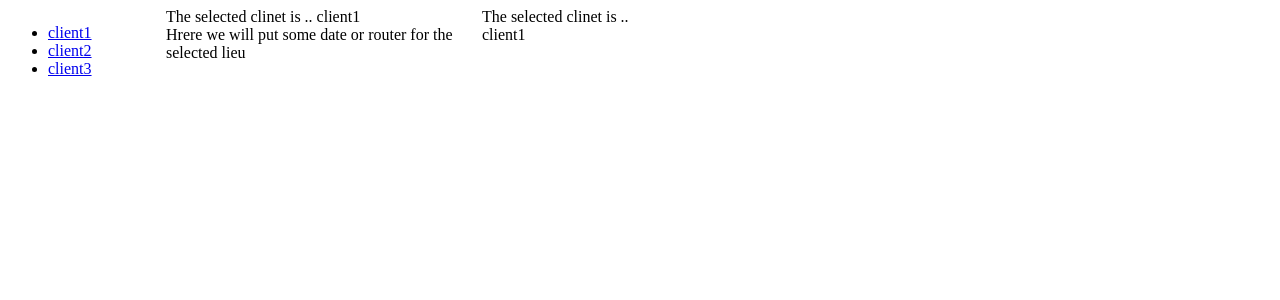
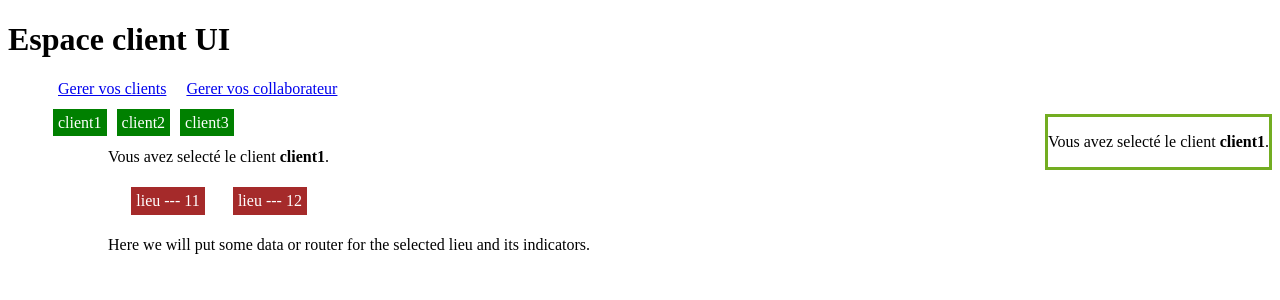
Before and after one commit to walideduc/espaceclientUItest, an Angular app: page /clients in a window 1280 px wide. Shown: the top 300 px of the page. Built offline with nearby package versions, Linux system fonts and the light colour scheme.

Commit message:
add Roting demo

```diff
--- /dev/null
+++ b/src/app/app-routing.module.ts
@@ -0,0 +1,32 @@
+import { NgModule } from '@angular/core';
+import { Routes , RouterModule } from '@angular/router';
+import { ClientDashboardComponent } from './client-dashboard/client-dashboard.component';
+import { ClientListComponent } from './client-list/client-list.component';
+import { LieuxListComponent } from './lieux-list/lieux-list.component';
+import { SelectedClientComponent } from './selected-client/selected-client.component';
+import { UserDashboardComponent } from './user-dashboard/user-dashboard.component'
+
+
+const routes : Routes = [
+    {path:'',pathMatch:'full',redirectTo:'clients'},
+    {path:'clients',component:ClientDashboardComponent},
+    {path:'users',component:UserDashboardComponent},
+    // {path:'users/:id',component:UserListComponent},
+    // {path:'**',component:UserListComponent},
+
+];
+
+@NgModule({
+    imports:[RouterModule.forRoot(routes)],
+    exports:[RouterModule]
+})
+
+export class AppRoutingModule{}
+
+export const routableComponents = [
+    ClientDashboardComponent,
+    UserDashboardComponent,
+    ClientListComponent,
+    LieuxListComponent,
+    SelectedClientComponent
+];
--- a/src/app/app.component.html
+++ b/src/app/app.component.html
@@ -1,2 +1,16 @@
-
-<app-client-dashboard class="main"></app-client-dashboard>
+<div>
+    <header>
+        <h1>Espace client UI</h1>
+    </header>
+    <nav>
+        <ul>
+            <li><a href="" [routerLink]="['/clients']">Gerer vos clients</a></li>
+            <li><a href="" [routerLink]="['/users']">Gerer vos collaborateur</a></li>
+        </ul>
+    </nav>
+</div>
+<main>
+    <section>
+        <router-outlet></router-outlet>
+    </section>
+</main>
--- a/src/app/client-dashboard/client-dashboard.component.html
+++ b/src/app/client-dashboard/client-dashboard.component.html
@@ -1,18 +1,21 @@
-<app-client-list [clients] = "clients" class="sidebarleft" (clientChanged)="handleClientChanged($event)"></app-client-list>
-<div class="main">
-    <app-selected-client *ngIf="selectedClient" [client]="selectedClient"></app-selected-client>
-  <header>
-      <div *ngIf="lieuxSelectedClient">
-        <ul>
-          <li *ngFor =" let lieu of lieuxSelectedClient"><a href="">{{lieu.name}}/{{lieu.id}}</a></li>
-        </ul>
+<div class="wrapper">
 
-      </div>
-  </header>
+    <app-client-list [clients]="clients" (clientChanged)="handleClientChanged($event)"></app-client-list>
 
-  <div>
-    Hrere we will put some date or router for the selected lieu
-  </div>
+
+    <div class="content">
+        <app-selected-client *ngIf="selectedClient" [client]="selectedClient"></app-selected-client>
+        <div *ngIf="lieuxSelectedClient">
+            <ul>
+                <li *ngFor=" let lieu of lieuxSelectedClient" class="lieu">{{lieu.name}} --- {{lieu.id}}</li>
+            </ul>
+        </div>
+        <p>
+            Here we will put some data or router for the selected lieu and its indicators.
+        </p>
+
+        <app-selected-client class="top" *ngIf="selectedClient" [client]="selectedClient"></app-selected-client>
+    </div>
+
+
 </div>
-
-<app-selected-client class="sidebarright" *ngIf="selectedClient" [client]="selectedClient"></app-selected-client>
--- a/src/app/client-dashboard/client-dashboard.component.ts
+++ b/src/app/client-dashboard/client-dashboard.component.ts
@@ -20,7 +20,7 @@ export class ClientDashboardComponent implements OnInit {
       new Client(2 , 'client2', 'siret2'),
       new Client(3 , 'client3', 'siret3')
     ];
-    this.selectedClient = this.clients[0];
+    this.handleClientChanged(this.clients[0]);
   }
 
   handleClientChanged(client){
--- a/src/app/client-list/client-list.component.html
+++ b/src/app/client-list/client-list.component.html
@@ -1,5 +1,5 @@
 <nav>
   <ul>
-    <li *ngFor="let client of clients" (click)="handleClientClick(client)"><a href="#">{{client.name}}</a></li>
+    <li class="client" *ngFor="let client of clients" (click)="handleClientClick(client)">{{client.name}}</li>
   </ul>
 </nav>
--- a/src/app/selected-client/selected-client.component.html
+++ b/src/app/selected-client/selected-client.component.html
@@ -1 +1,3 @@
-The selected clinet is .. {{client.name}}
+<p>
+    Vous avez selecté le client <b>{{client.name}}</b>.
+</p>
--- /dev/null
+++ b/src/app/user-dashboard/user-dashboard.component.html
@@ -0,0 +1,3 @@
+<p class="content">
+  user-dashboard works!
+</p>
--- /dev/null
+++ b/src/app/user-dashboard/user-dashboard.component.ts
@@ -0,0 +1,15 @@
+import { Component, OnInit } from '@angular/core';
+
+@Component({
+  selector: 'app-user-dashboard',
+  templateUrl: './user-dashboard.component.html',
+  styleUrls: ['./user-dashboard.component.css']
+})
+export class UserDashboardComponent implements OnInit {
+
+  constructor() { }
+
+  ngOnInit() {
+  }
+
+}
--- a/src/styles.css
+++ b/src/styles.css
@@ -12,3 +12,33 @@
     float: left;
     width: 25%;
 }
+nav li{
+    display: inline;
+    list-style: none;
+    margin: 10px;
+}
+.lieu{
+    margin: 5px;
+    padding: 5px;
+    background-color: brown;
+    color: white;
+}
+.client{
+    margin: 5px;
+    padding: 5px;
+    background-color: green;
+    color: white;
+}
+.content{
+    margin-left: 100px;
+}
+
+.wrapper{
+    position: relative;
+}
+.top {
+    position: absolute;
+    top: 0px;
+    right: 0;
+    border: 3px solid #73AD21;
+}
```
Also changed, not shown: src/app/app.module.ts (+4 -8 lines), src/app/user-dashboard/user-dashboard.component.css (added), 1 other file (tests, documents, lock files or other folders).
